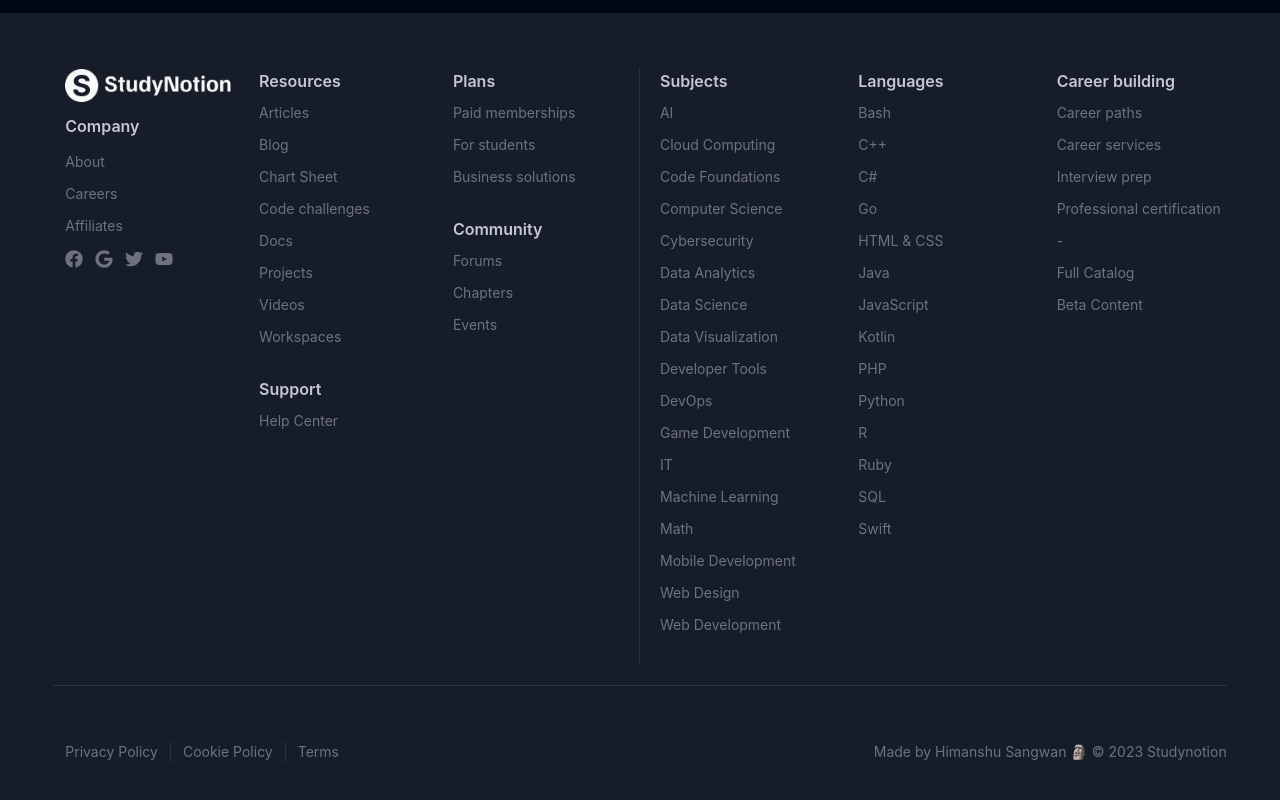
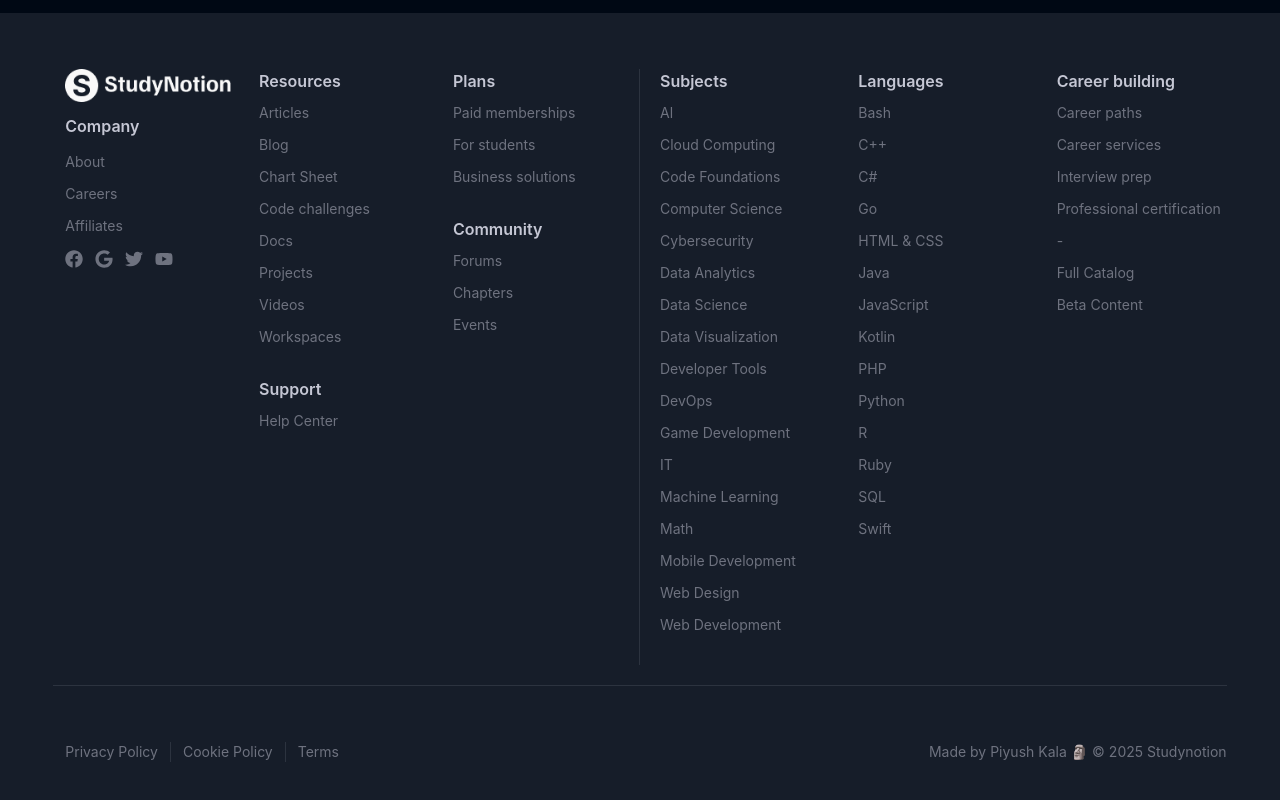
Before and after one commit to Piyush99-tech/StudyNotion_frontend, a React (Create React App) app: page /contact in a window 1280 px wide. Shown: the part 1249-2049 px from the top of the page. Built offline with nearby package versions, Linux system fonts and the light colour scheme; no server answers.

Commit message:
Update Footer.jsx

```diff
--- a/src/Components/common/Footer.jsx
+++ b/src/Components/common/Footer.jsx
@@ -172,7 +172,7 @@
             })}
           </div>
 
-          <div className="text-center">Made by Himanshu Sangwan 🗿 © 2023 Studynotion</div>
+          <div className="text-center">Made by Piyush Kala 🗿 © 2025 Studynotion</div>
         </div>
       </div>
     </div>
```
